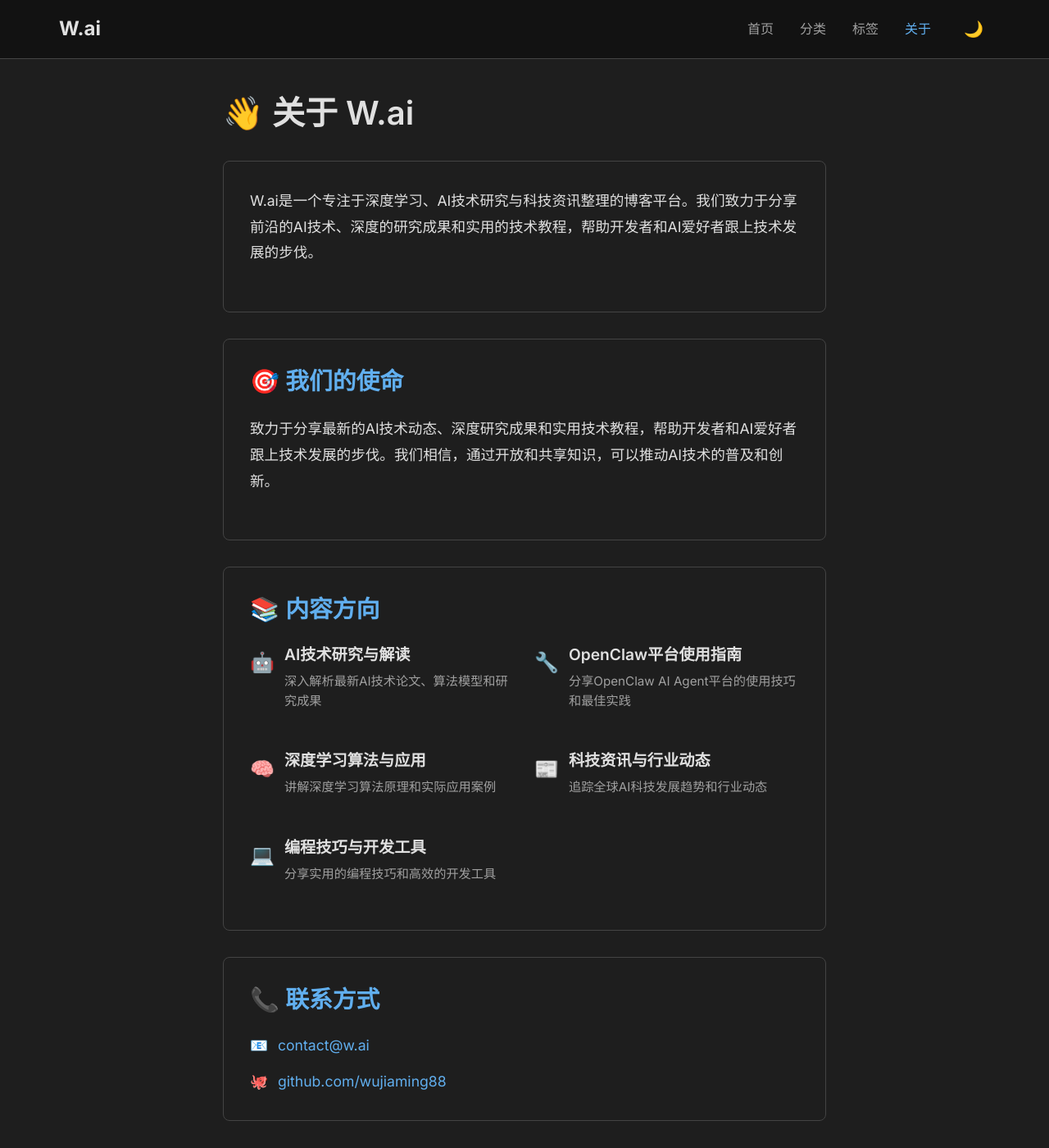
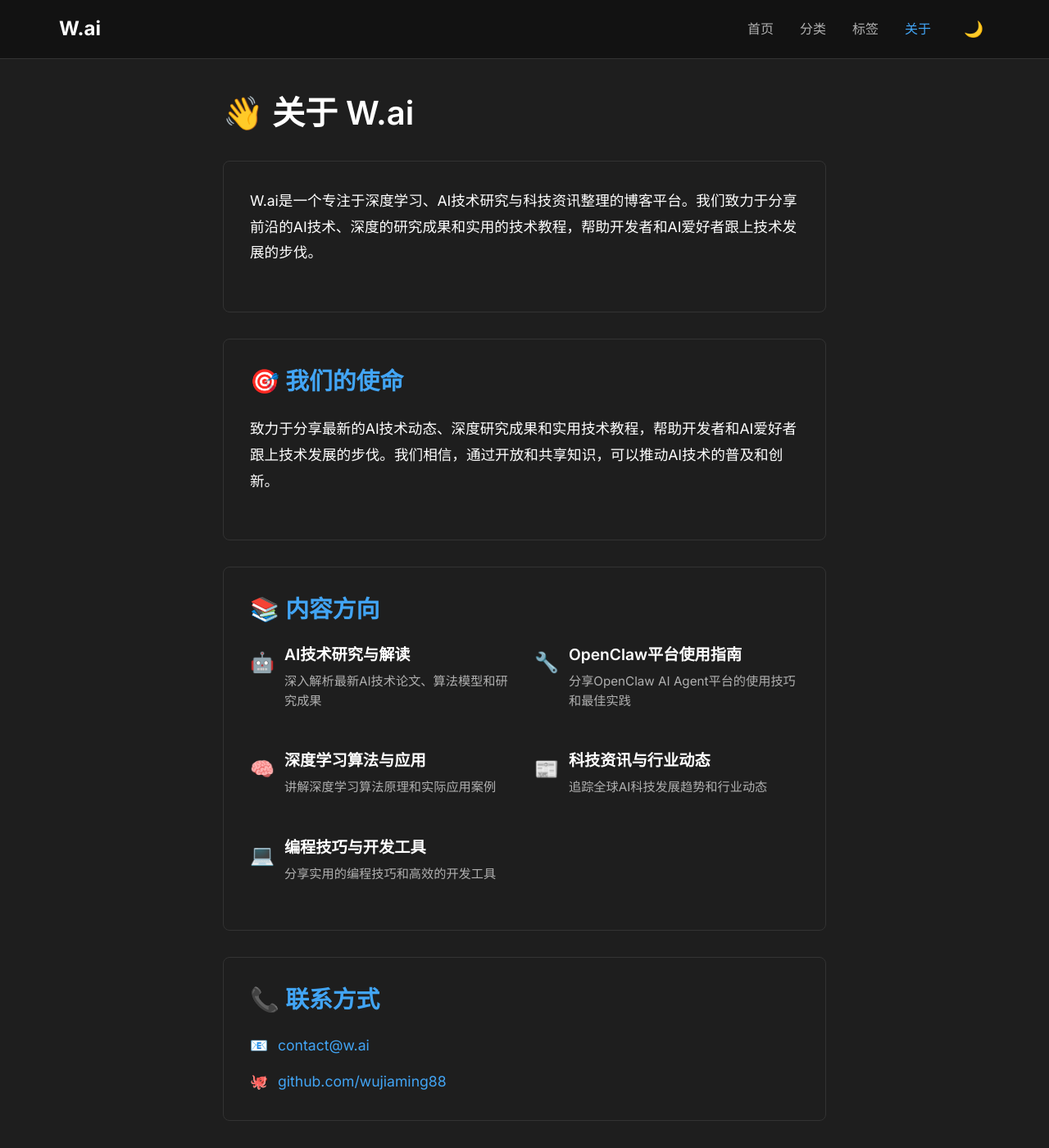
Before and after one commit to wujiaming88/wujiaming88.github.io, a Jekyll site: the page built from about.markdown, in a window 1280 px wide and 1400 px high. Shown: the whole window at 82% size. Built offline with Jekyll 4.4.1, drawn with Linux system fonts in a browser that asks for light colours.

Commit message:
修复所有问题：导航、配色、404错误

```diff
--- a/_layouts/default.html
+++ b/_layouts/default.html
@@ -33,9 +33,9 @@
 
             <ul class="navbar-nav">
                 <li><a href="{{ '/' | relative_url }}" class="nav-link {% if page.url == '/' %}active{% endif %}">首页</a></li>
-                <li><a href="{{ '/categories.html' | relative_url }}" class="nav-link {% if page.url contains 'categories' %}active{% endif %}">分类</a></li>
-                <li><a href="{{ '/tags.html' | relative_url }}" class="nav-link {% if page.url contains 'tags' %}active{% endif %}">标签</a></li>
-                <li><a href="{{ '/about.html' | relative_url }}" class="nav-link {% if page.url contains 'about' %}active{% endif %}">关于</a></li>
+                <li><a href="{{ '/categories/' | relative_url }}" class="nav-link {% if page.url contains 'categories' %}active{% endif %}">分类</a></li>
+                <li><a href="{{ '/tags/' | relative_url }}" class="nav-link {% if page.url contains 'tags' %}active{% endif %}">标签</a></li>
+                <li><a href="{{ '/about/' | relative_url }}" class="nav-link {% if page.url contains 'about' %}active{% endif %}">关于</a></li>
                 <li>
                     <button class="theme-toggle" id="themeToggle" aria-label="切换主题">
                         🌙
--- a/assets/main.css
+++ b/assets/main.css
@@ -11,28 +11,28 @@
 :root {
     /* 深色主题 - 优化阅读体验 */
     --bg-primary: #1e1e1e;
-    --text-primary: #e0e0e0;
-    --text-secondary: #a0a0a0;
-    --link-color: #61afef;
-    --code-bg: #2d2d2d;
+    --text-primary: #ffffff;
+    --text-secondary: #b0b0b0;
+    --link-color: #42a5f5;
+    --code-bg: #1e1e1e;
     --code-text: #d4d4d4;
-    --border-color: #444444;
+    --border-color: #333333;
 
     /* 语法高亮颜色 */
-    --keyword-color: #c678dd;
-    --string-color: #98c379;
-    --comment-color: #5c6370;
-    --function-color: #61afef;
-    --variable-color: #e5c07b;
+    --keyword-color: #569cd6;
+    --string-color: #ce9178;
+    --comment-color: #6a9955;
+    --function-color: #dcdcaa;
+    --variable-color: #9cdcfe;
 
     /* 浅色主题 - 优化阅读体验 */
     --light-bg-primary: #ffffff;
-    --light-text-primary: #2d2d2d;
-    --light-text-secondary: #5c6370;
-    --light-link-color: #61afef;
-    --light-code-bg: #f6f8fa;
-    --light-code-text: #2d2d2d;
-    --light-border-color: #e1e4e8;
+    --light-text-primary: #121212;
+    --light-text-secondary: #666666;
+    --light-link-color: #1a73e8;
+    --light-code-bg: #f5f5f5;
+    --light-code-text: #333333;
+    --light-border-color: #e0e0e0;
 }
 
 /* 默认深色主题 */
```
